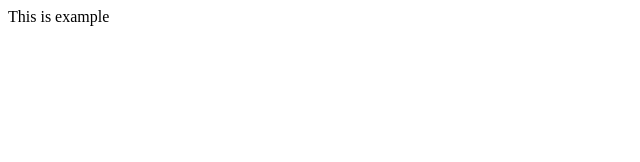
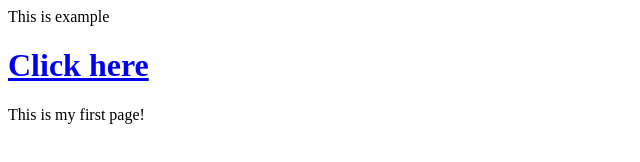
Before and after one commit to Bota313/gittest, a plain HTML site: page index.html in a window 1280 px wide. Shown: the whole page, without its empty margins (0-640 px from the left). Drawn offline with Linux system fonts and the light colour scheme.

Commit message:
added hyper link to the top

```diff
--- a/index.html
+++ b/index.html
@@ -1,3 +1,10 @@
 <!DOCTYPE html>
 <html>
 <head>This is example</head>
+   <body>
+     <h1>
+       <a href="https://www.google.com">Click here</a>
+      </h1>
+      <p>This is my first page!</p>
+    </body>
+</html>
```
